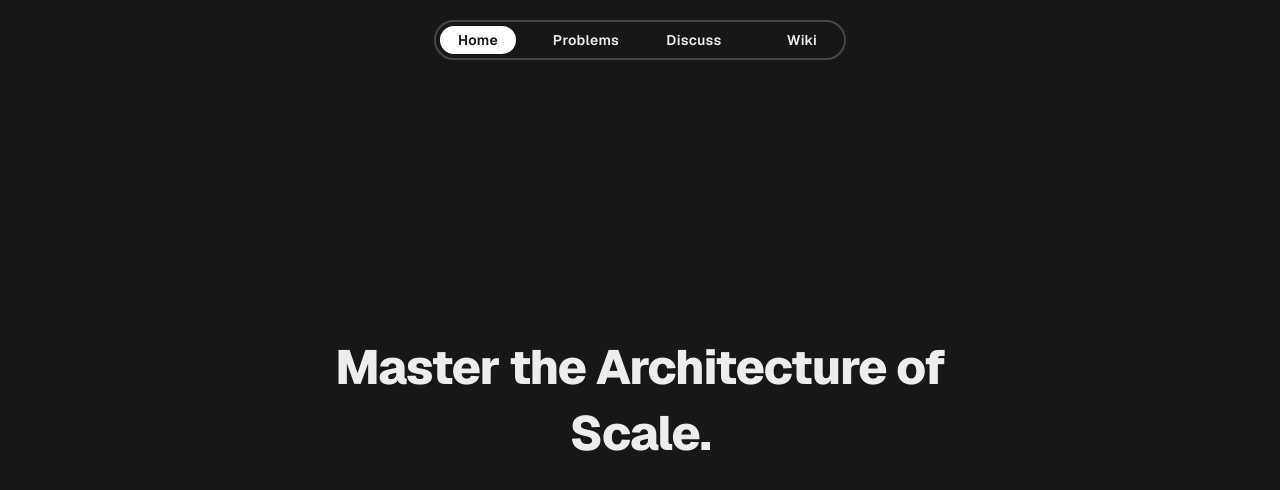
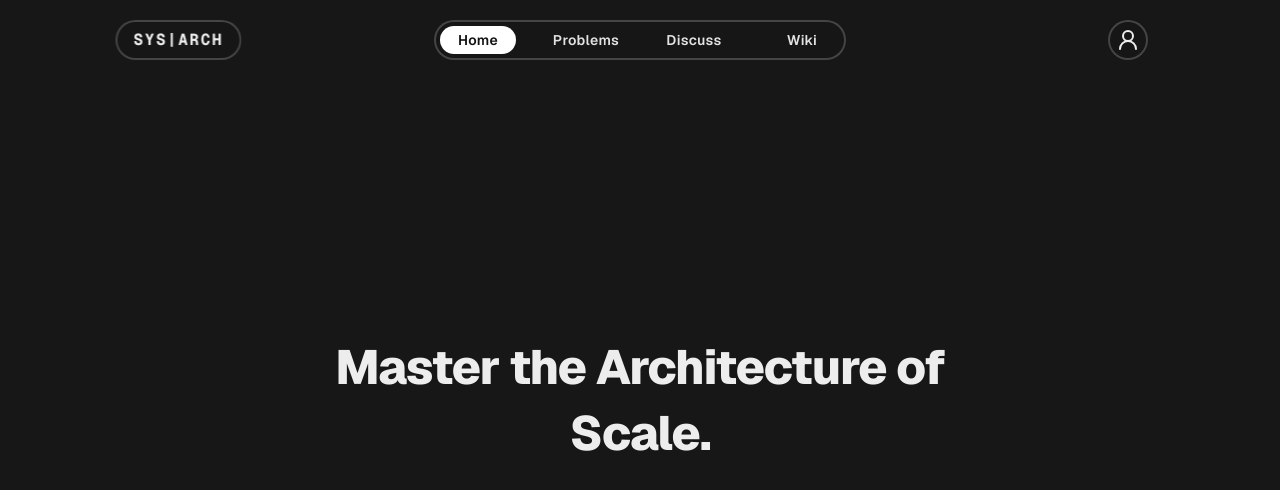
Before and after one commit to Sandblaze05/sysarch, a Next.js app: page / in a window 1280 px wide. Shown: the top 490 px of the page. Built offline with nearby package versions, Linux system fonts and the light colour scheme.

Commit message:
header changes

```diff
--- a/app/layout.tsx
+++ b/app/layout.tsx
@@ -2,6 +2,8 @@ import type { Metadata } from "next";
 import { Geist, Geist_Mono } from "next/font/google";
 import "./globals.css";
 import Navbar from "@/components/Navbar";
+import NavProfile from "@/components/NavProfile";
+import Logo from "@/components/Logo";
 
 const geistSans = Geist({
   variable: "--font-geist-sans",
@@ -29,8 +31,14 @@ export default function RootLayout({
       className={`${geistSans.variable} ${geistMono.variable} h-full antialiased`}
     >
       <body className="min-h-full flex flex-col">
-        <div className="absolute top-0 left-1/2 translate-x-[-50%] z-999">
+        <div className="absolute flex items-center justify-between top-0 left-[10%] translate-x-[-10%] z-999">
+          <Logo />
+        </div>
+        <div className="absolute flex items-center justify-between top-0 left-1/2 translate-x-[-50%] z-999">
           <Navbar />
+        </div>
+        <div className="absolute flex items-center justify-between top-0 right-[5%] sm:right-[10%] translate-x-[-10%] z-999">
+          <NavProfile />
         </div>
         {children}
       </body>
--- /dev/null
+++ b/components/Logo.tsx
@@ -0,0 +1,11 @@
+import React from 'react'
+
+const Logo = () => {
+  return (
+    <div className='hidden sm:h-10 sm:flex items-center justify-center px-4 py-2 border-2 border-white/20 bg-[#171717]/50 backdrop-blur-md rounded-full mt-5'>
+      <span className='font-bold font-mono tracking-widest'>{"SYS|ARCH"}</span>
+    </div>
+  )
+}
+
+export default Logo
--- /dev/null
+++ b/components/NavProfile.tsx
@@ -0,0 +1,12 @@
+import React from 'react'
+import { User2Icon } from 'lucide-react'
+
+const NavProfile = () => {
+  return (
+    <div className='h-8 w-8 sm:h-10 sm:w-10 flex items-center justify-center border-2 border-white/20 bg-[#171717]/50 backdrop-blur-md rounded-full mt-5'>
+      <User2Icon />
+    </div>
+  )
+}
+
+export default NavProfile
--- a/components/Navbar.tsx
+++ b/components/Navbar.tsx
@@ -67,7 +67,7 @@ const Navbar = () => {
   return (
     <div
       ref={navRef}
-      className='relative z-999 h-8 sm:h-10 px-1 py-1 border-2 border-white/20 rounded-full mt-5 flex items-center justify-around gap-2 sm:gap-8'
+      className='relative z-999 h-8 sm:h-10 px-1 py-1 border-2 border-white/20 bg-[#171717]/50 backdrop-blur-md rounded-full mt-5 flex items-center justify-around gap-2 sm:gap-8'
     >
       <div
         ref={pillRef}
```
